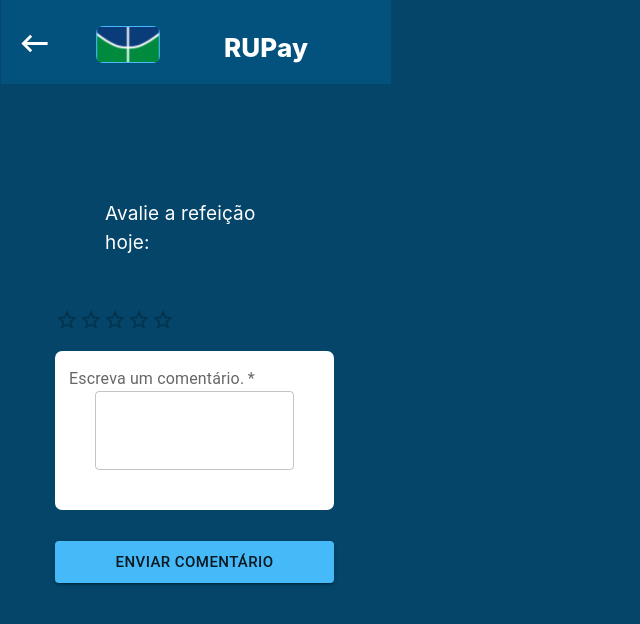
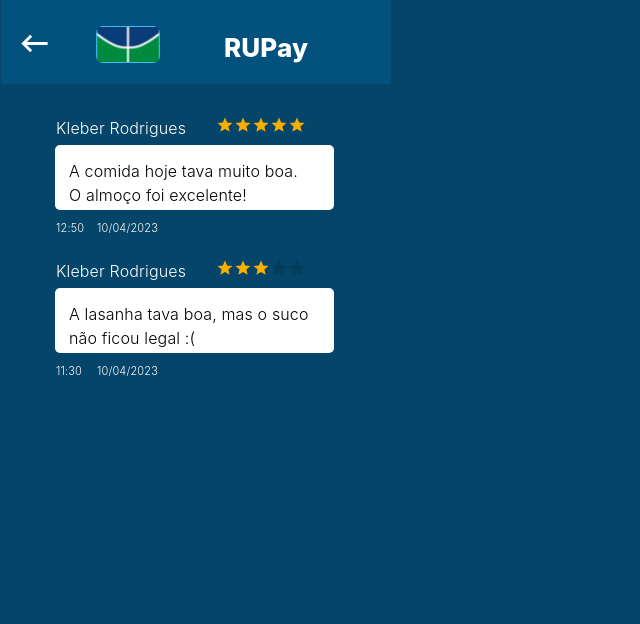
Before and after one commit to SI2023-1-Grupo-5/rupay-frontend, a React (Create React App) app in the folder rupay/: page / in a window 1280 px wide. Shown: the top 624 px of the page, without its empty margins (0-640 px from the left). Built offline with nearby package versions, Linux system fonts and the light colour scheme.

Commit message:
page comment done

```diff
--- a/rupay/src/App.js
+++ b/rupay/src/App.js
@@ -1,3 +1,4 @@
+import Comments from './pages/comment/Comments';
 import MakeComment from './pages/comment/MakeComment';
 import PaginaInicial from './pages/home/PaginaInicial';
 import Login from './pages/login/login';
@@ -7,7 +8,7 @@ import Select_menu from './pages/menu/Select_menu';
 
 function App() {
   return (
-    <MakeComment/>
+    <Comments/>
   );
 }
 
--- a/rupay/src/pages/comment/Comments.jsx
+++ b/rupay/src/pages/comment/Comments.jsx
@@ -0,0 +1,240 @@
+import { useCallback } from "react";
+import { Icon, Rating } from "@mui/material";
+import styled from "styled-components";
+import KeyboardBackspaceIcon from '@mui/icons-material/KeyboardBackspace';
+import StarIcon from '@mui/icons-material/Star';
+
+
+const P = styled.p`
+  margin: 0;
+  position: absolute;
+  top: 0px;
+  left: 0px;
+  font-weight: 300;
+  display: inline-block;
+  width: 32px;
+  height: 15px;
+`;
+const P1 = styled.p`
+  margin: 0;
+  position: absolute;
+  top: 0px;
+  left: 41px;
+  font-weight: 300;
+  display: inline-block;
+  width: 71px;
+  height: 15px;
+`;
+const Data = styled.section`
+  position: absolute;
+  top: 104px;
+  left: 1px;
+  width: 112px;
+  height: 15px;
+  text-align: left;
+  font-size: var(--font-size-2xs);
+  color: var(--color-white);
+  font-family: var(--font-inter);
+`;
+const TextoChild = styled.div`
+  position: absolute;
+  top: 0px;
+  left: 0px;
+  border-radius: var(--br-8xs);
+  background-color: var(--color-white);
+  width: 279px;
+  height: 65px;
+`;
+const AComidaHoje = styled.div`
+  position: absolute;
+  top: 14px;
+  left: 14px;
+  font-weight: 300;
+  display: inline-block;
+  width: 241px;
+  height: 21px;
+`;
+const Texto = styled.article`
+  position: absolute;
+  top: 29px;
+  left: 0px;
+  width: 279px;
+  height: 65px;
+  text-align: left;
+  font-size: var(--font-size-base);
+  color: var(--color-black);
+  font-family: var(--font-inter);
+`;
+const NomeClassificacaoChild = styled(Rating)`
+  position: absolute;
+  top: 0px;
+  left: 160px;
+`;
+const KleberRodrigues = styled.span`
+  position: absolute;
+  top: 0px;
+  left: 0px;
+  font-weight: 300;
+  display: inline-block;
+  width: 131px;
+  height: 19px;
+`;
+const NomeClassificacao = styled.section`
+  position: absolute;
+  top: 0px;
+  left: 1px;
+  width: 272px;
+  height: 19px;
+  text-align: left;
+  font-size: var(--font-size-base);
+  color: var(--color-white);
+  font-family: var(--font-inter);
+`;
+const PrimeiroComentario = styled.div`
+  position: absolute;
+  top: 116px;
+  left: 55px;
+  width: 279px;
+  height: 119px;
+`;
+const ALasanhaTava = styled.div`
+  position: absolute;
+  top: 14px;
+  left: 14px;
+  font-weight: 300;
+  display: inline-block;
+  width: 241px;
+  height: 8px;
+`;
+const KleberRodrigues1 = styled.p`
+  margin: 0;
+  position: absolute;
+  top: 0px;
+  left: 0px;
+  font-weight: 300;
+  display: inline-block;
+  width: 131px;
+  height: 19px;
+`;
+const Span = styled.span`
+  position: absolute;
+  top: 0px;
+  left: 0px;
+  font-weight: 300;
+  display: inline-block;
+  width: 32px;
+  height: 15px;
+`;
+const Span1 = styled.span`
+  position: absolute;
+  top: 0px;
+  left: 41px;
+  font-weight: 300;
+  display: inline-block;
+  width: 71px;
+  height: 15px;
+`;
+const SegundoComentario = styled.div`
+  position: absolute;
+  top: 259px;
+  left: 55px;
+  width: 279px;
+  height: 119px;
+`;
+const LogoRupayIcon = styled.img`
+  position: absolute;
+  top: 26px;
+  left: 95px;
+  border-radius: var(--br-6xs);
+  width: 64px;
+  height: 37px;
+`;
+const Rupay = styled.h2`
+  margin: 0;
+  position: absolute;
+  top: 28px;
+  left: 168px;
+  font-size: inherit;
+  font-weight: 800;
+  font-family: inherit;
+  display: inline-block;
+  width: 194px;
+  height: 33px;
+`;
+const Iconbutton1 = styled(KeyboardBackspaceIcon)`
+  position: absolute;
+  top: 26px;
+  left: 16px;
+  cursor: pointer;
+`;
+const Head = styled.header`
+  position: absolute;
+  top: 0px;
+  left: 1px;
+  background-color: var(--color-steelblue);
+  width: 390px;
+  height: 84px;
+  text-align: center;
+  font-size: var(--font-size-7xl);
+  color: var(--color-white);
+  font-family: var(--font-inter);
+`;
+const VerComentriosRoot = styled.div`
+  position: relative;
+  background-color: var(--color-darkslategray);
+  width: 100%;
+  height: 844px;
+  overflow: hidden;
+`;
+const Comments = () => {
+  const onButtonClick = useCallback(() => {
+    // Please sync "Login" to the project
+  }, []);
+  const value = 3;
+
+  return (
+    <VerComentriosRoot>
+      <PrimeiroComentario>
+        <Data>
+          <P>12:50</P>
+          <P1>10/04/2023</P1>
+        </Data>
+        <Texto>
+          <TextoChild />
+          <AComidaHoje>
+            A comida hoje tava muito boa. O almoço foi excelente!
+          </AComidaHoje>
+        </Texto>
+        <NomeClassificacao>
+          <NomeClassificacaoChild alt="stars" size="small" value={5} emptyIcon={<StarIcon style={{ opacity: 0.55 }} fontSize="inherit" />}/>
+          <KleberRodrigues>Kleber Rodrigues</KleberRodrigues>
+        </NomeClassificacao>
+      </PrimeiroComentario>
+      <SegundoComentario>
+        <Texto>
+          <TextoChild />
+          <ALasanhaTava>
+            A lasanha tava boa, mas o suco não ficou legal :(
+          </ALasanhaTava>
+        </Texto>
+        <NomeClassificacao>
+          <NomeClassificacaoChild alt="star" size="small" value={value}         emptyIcon={<StarIcon style={{ opacity: 0.55 }} fontSize="inherit" />} />
+          <KleberRodrigues1>Kleber Rodrigues</KleberRodrigues1>
+        </NomeClassificacao>
+        <Data>
+          <Span>11:30</Span>
+          <Span1>10/04/2023</Span1>
+        </Data>
+      </SegundoComentario>
+      <Head>
+        <LogoRupayIcon alt="" src="/logo_rupay.svg" />
+        <Rupay>RUPay</Rupay>
+        <Iconbutton1 fontSize='large' onClick={onButtonClick}>
+          <Icon>arrow_back_sharp</Icon>
+        </Iconbutton1>
+      </Head>
+    </VerComentriosRoot>
+  );
+};
+
+export default Comments;
--- a/rupay/src/ui/theme/global.js
+++ b/rupay/src/ui/theme/global.js
@@ -10,16 +10,20 @@ export const GlobalStyle = createGlobalStyle`
 --font-inter: Inter;
 
 /* font sizes */
+--font-size-7xl: 26px;
+--font-size-2xs: 11px;
+--font-size-base: 16px;
 --font-size-16xl: 35px;
-  --font-size-7xl: 26px;
 
 /* Colors */
 --color-darkslategray: #044569;
+--color-steelblue: #03527e;
 --color-white: #fff;
-  --color-steelblue: #03527e;
+--color-black: #000;
 
 /* border radiuses */
 --br-6xs: 7px;
+--br-8xs: 5px;
 
 }
 `
```
Lines whose indentation alone changed are shown as unchanged.
